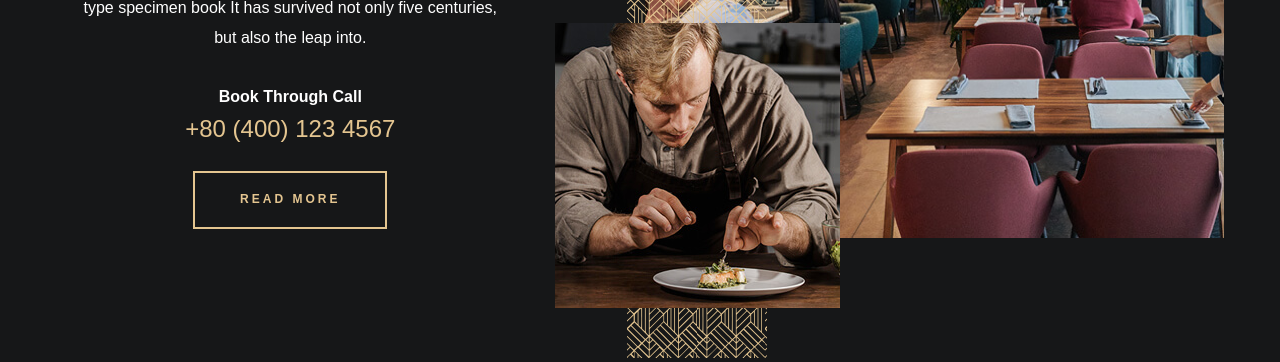
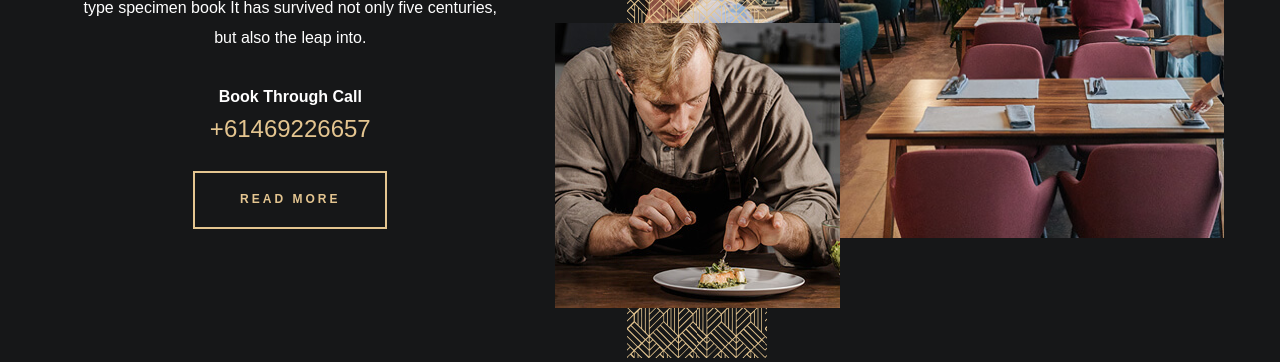
Before and after one commit to SujanSharma07/stone-on-fire, a Django app: page / in a window 1280 px wide. Shown: the part 2420-2782 px from the top of the page. Run offline with Django 4.2, Linux system fonts and the light colour scheme; some libraries are stand-ins or nearby versions; some web fonts are replaced.

Commit message:
number included

```diff
--- a/application/templates/index.html
+++ b/application/templates/index.html
@@ -598,9 +598,9 @@
 							<div class="contact-label">Book Through Call</div>
 
 							<a
-								href="tel:+804001234567"
+								href="tel:+61469226657"
 								class="body-1 contact-number hover-underline"
-								>+80 (400) 123 4567</a
+								>+61469226657</a
 							>
 
 							<a href="#" class="btn btn-primary">
```
